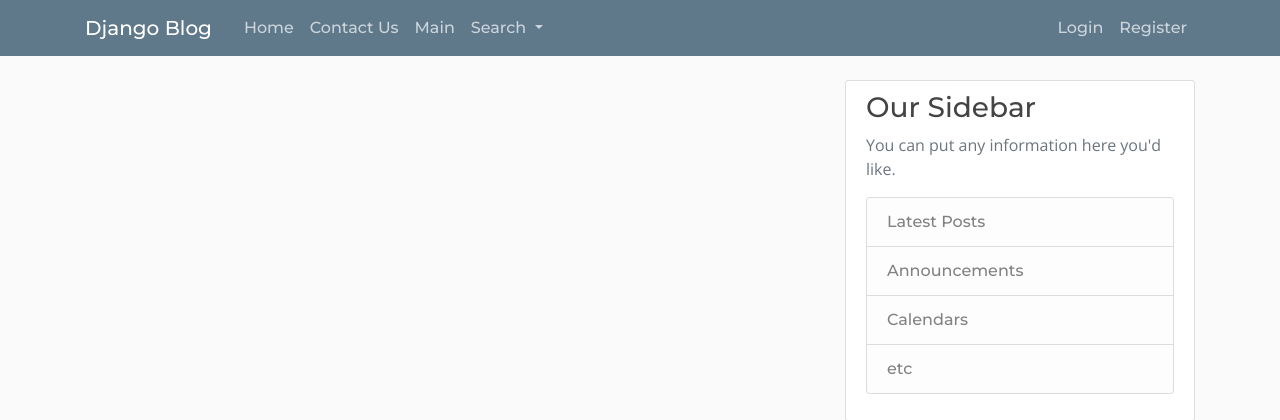
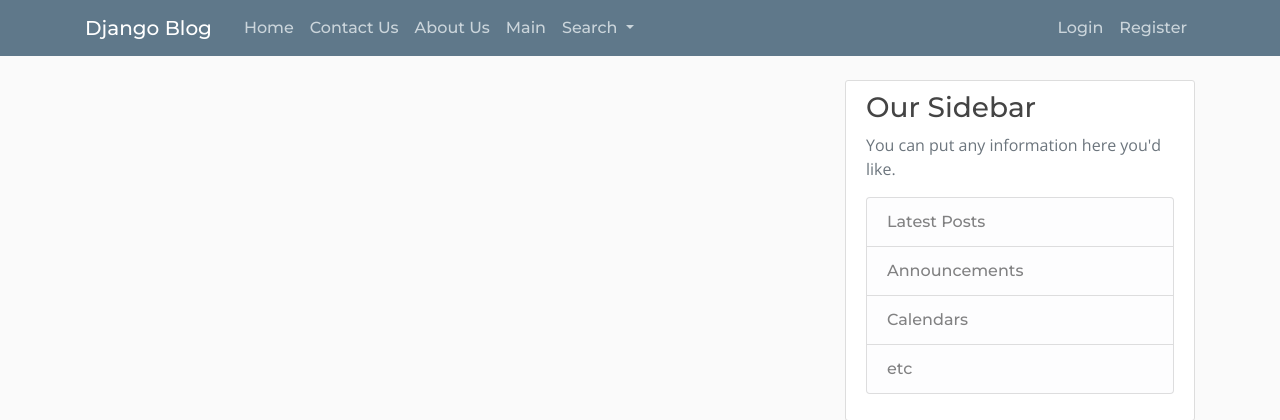
Before and after one commit to Omaraghaa/project123, a Django app: template blog/templates/blog/home.html in a window 1280 px wide. Shown: the top 420 px of the page. Run offline with Django 3.2, Linux system fonts and the light colour scheme; the template is opened without the code that fills it, so the values that code supplies are empty; some libraries are stand-ins or nearby versions; some web fonts are replaced.

Commit message:
Added redirect Fucntionality about us page

```diff
--- a/blog/templates/blog/base.html
+++ b/blog/templates/blog/base.html
@@ -44,6 +44,7 @@
                     <div class="navbar-nav mr-auto">
                         <a class="nav-item nav-link" href="{% url 'blog-home' %}">Home</a>
                         <a class="nav-item nav-link" href="{% url 'blog-contact' %}">Contact Us</a>
+                        <a class="nav-item nav-link" href="{% url 'blog-about' %}">About Us</a>
                         <a class="nav-item nav-link" href="{% url 'blog-xhome' %}">Main</a>
 
                         <li class="nav-item dropdown">
--- a/blog/urls.py
+++ b/blog/urls.py
@@ -22,5 +22,6 @@ urlpatterns = [
     #path('callback/', views.callback, name='callback'),
     path('contact/',views.contact, name='blog-contact'),
     path('xhome/', views.xhome, name='blog-xhome'),
+     path('aboutus/', views.aboutus, name='blog-about'),
 
 ]
--- a/blog/views.py
+++ b/blog/views.py
@@ -90,6 +90,8 @@ def contact(request):
 
 def xhome(request):
     return render(request, 'blog/xhome.html', {'title': 'xhome'})
+def aboutus(request):
+    return render(request, 'blog/about.html', {'title': 'aboutus'})
 '''
 #MSTeams API integration.
 def msteams(request):
```
